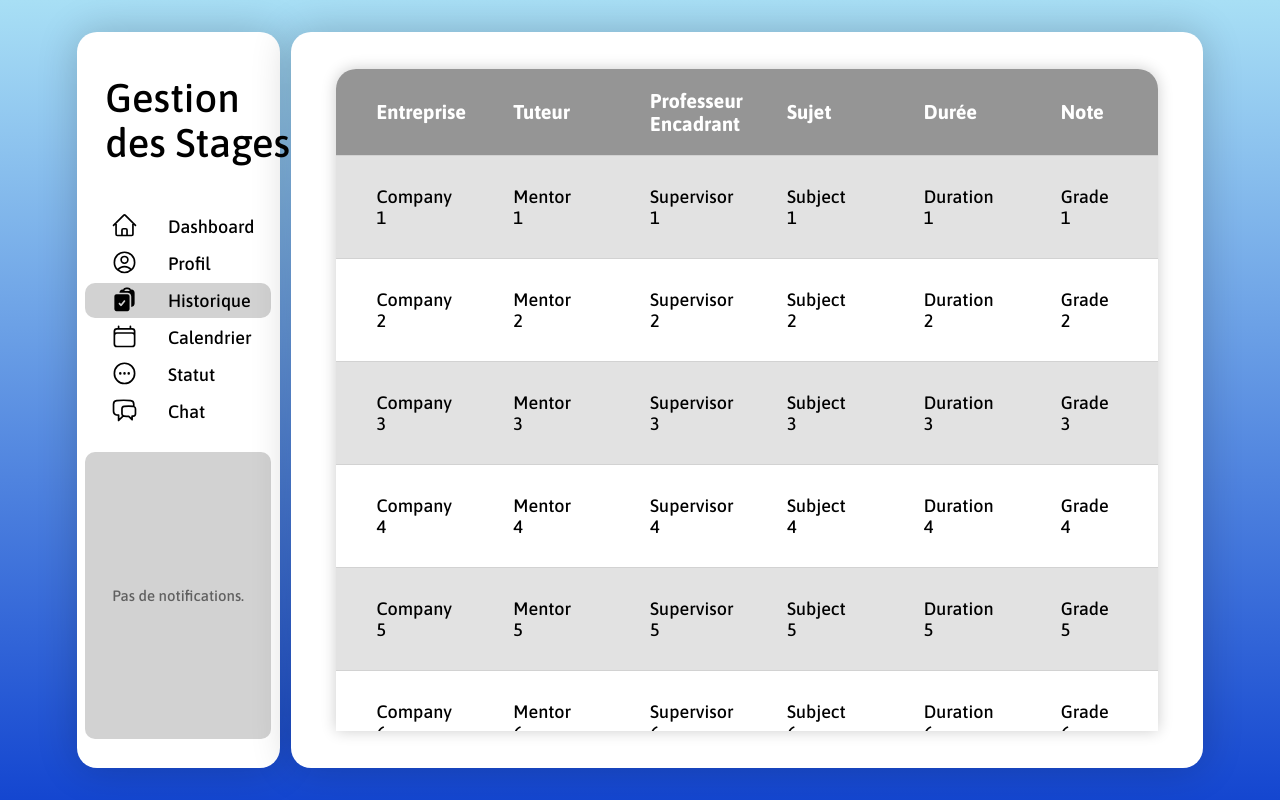
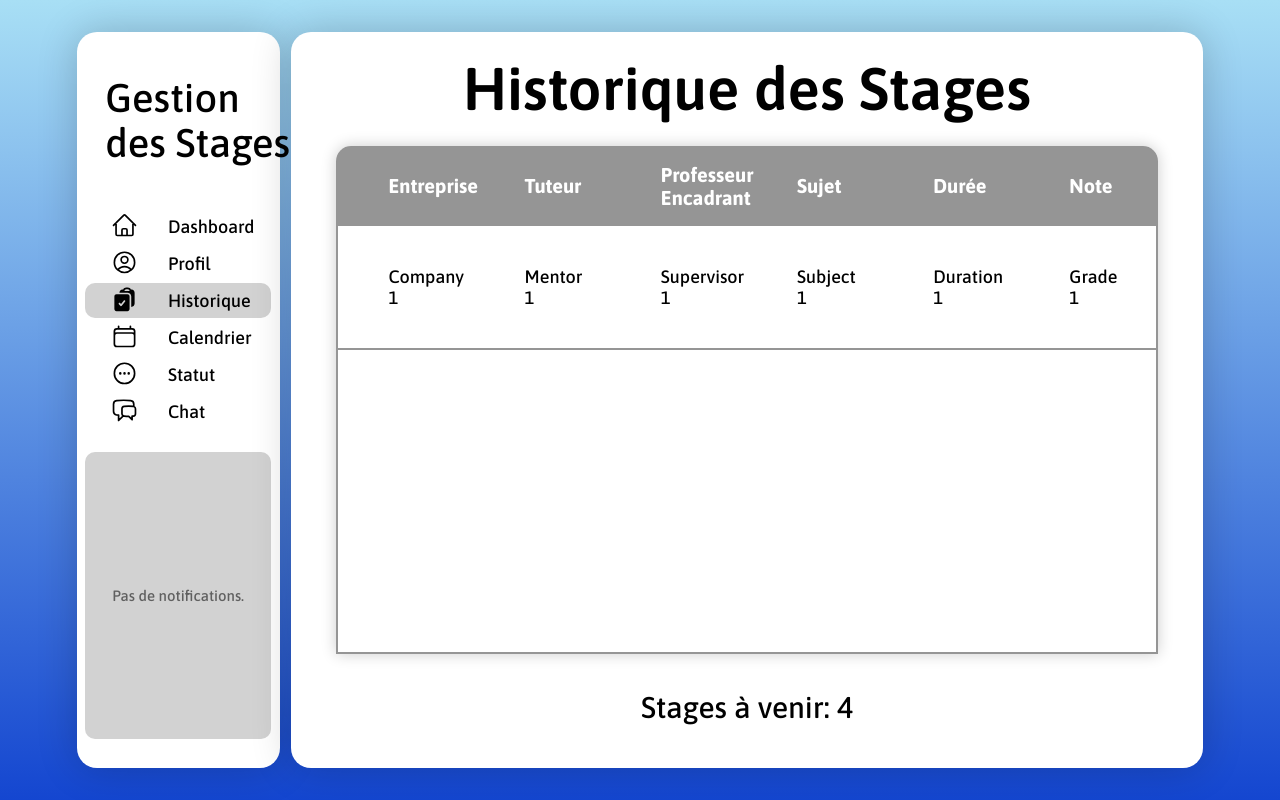
Before and after one commit to IlyassKrichi/internshipmanager, an Angular app in the folder angularclient/: page /historique in a window 1280 px wide. Built offline with nearby package versions, Linux system fonts and the light colour scheme.

Commit message:
Update .hintrc and calendar-etu component
Update history-etu component

```diff
--- a/angularclient/src/app/calendar-etu/calendar-etu.component.html
+++ b/angularclient/src/app/calendar-etu/calendar-etu.component.html
@@ -165,6 +165,6 @@
       </div>
       <div class="notifications">Pas de notifications.</div>
     </div>
-    <div class="history"></div>
+    <div class="calendar"></div>
   </div>
 </div>
--- a/angularclient/src/app/calendar-etu/calendar-etu.component.scss
+++ b/angularclient/src/app/calendar-etu/calendar-etu.component.scss
@@ -14,7 +14,7 @@
   position: relative;
   display: grid;
   grid-template-columns: 18% 81%;
-  grid-template-areas: "sidebar history";
+  grid-template-areas: "sidebar calendar";
   gap: 1%;
 }
 
@@ -26,8 +26,8 @@
   position: relative;
 }
 
-.history {
-  grid-area: history;
+.calendar {
+  grid-area: calendar;
   background: white;
   box-shadow: 0px 0px 40px rgba(0, 0, 0, 0.2);
   border-radius: 20px;
--- a/angularclient/src/app/history-etu/history-etu.component.html
+++ b/angularclient/src/app/history-etu/history-etu.component.html
@@ -121,6 +121,8 @@
       <div class="notifications">Pas de notifications.</div>
     </div>
     <div class="history">
+      <div class="title">Historique des Stages</div>
+      <div class="table">
         <table>
           <thead>
             <tr>
@@ -141,96 +143,10 @@
               <td>Duration 1</td>
               <td>Grade 1</td>
             </tr>
-          <tr>
-            <td>Company 2</td>
-            <td>Mentor 2</td>
-            <td>Supervisor 2</td>
-            <td>Subject 2</td>
-            <td>Duration 2</td>
-            <td>Grade 2</td>
-          </tr>
-          <tr>
-            <td>Company 3</td>
-            <td>Mentor 3</td>
-            <td>Supervisor 3</td>
-            <td>Subject 3</td>
-            <td>Duration 3</td>
-            <td>Grade 3</td>
-          </tr>
-          <tr>
-            <td>Company 4</td>
-            <td>Mentor 4</td>
-            <td>Supervisor 4</td>
-            <td>Subject 4</td>
-            <td>Duration 4</td>
-            <td>Grade 4</td>
-          </tr>
-          <tr>
-            <td>Company 5</td>
-            <td>Mentor 5</td>
-            <td>Supervisor 5</td>
-            <td>Subject 5</td>
-            <td>Duration 5</td>
-            <td>Grade 5</td>
-          </tr>
-          <tr>
-            <td>Company 6</td>
-            <td>Mentor 6</td>
-            <td>Supervisor 6</td>
-            <td>Subject 6</td>
-            <td>Duration 6</td>
-            <td>Grade 6</td>
-          </tr>
-          <tr>
-            <td>Company 7</td>
-            <td>Mentor 7</td>
-            <td>Supervisor 7</td>
-            <td>Subject 7</td>
-            <td>Duration 7</td>
-            <td>Grade 7</td>
-          </tr>
-          <tr>
-            <td>Company 8</td>
-            <td>Mentor 8</td>
-            <td>Supervisor 8</td>
-            <td>Subject 8</td>
-            <td>Duration 8</td>
-            <td>Grade 8</td>
-          </tr>
-          <tr>
-            <td>Company 9</td>
-            <td>Mentor 9</td>
-            <td>Supervisor 9</td>
-            <td>Subject 9</td>
-            <td>Duration 9</td>
-            <td>Grade 9</td>
-          </tr>
-          <tr>
-            <td>Company 10</td>
-            <td>Mentor 10</td>
-            <td>Supervisor 10</td>
-            <td>Subject 10</td>
-            <td>Duration 10</td>
-            <td>Grade 10</td>
-          </tr>
-          <tr>
-            <td>Company 11</td>
-            <td>Mentor 11</td>
-            <td>Supervisor 11</td>
-            <td>Subject 11</td>
-            <td>Duration 11</td>
-            <td>Grade 11</td>
-          </tr>
-          <tr>
-            <td>Company 12</td>
-            <td>Mentor 12</td>
-            <td>Supervisor 12</td>
-            <td>Subject 12</td>
-            <td>Duration 12</td>
-            <td>Grade 12</td>
-          </tr>
           </tbody>
         </table>
       </div>
+      <div class="footer">Stages à venir: 4</div>
     </div>
   </div>
+</div>
--- a/angularclient/src/app/history-etu/history-etu.component.scss
+++ b/angularclient/src/app/history-etu/history-etu.component.scss
@@ -37,23 +37,43 @@
   align-items: center;
 }
 
-.history table {
+.title {
+  position: absolute;
+  top: 3%;
+  font-size: 60px;
+  font-weight: 600;
+}
+
+.footer {
+  position: absolute;
+  bottom: 6%;
+  font-size: 30px;
+  font-weight: 500;
+}
+
+.table {
   width: 90%;
-  height: 90%;
-  border-top-left-radius: 20px;
-  border-top-right-radius: 20px;
-  border-collapse: collapse;
-  font-family: var(--font-default);
+  height: 69.1%;
+  border-top-left-radius: 15px;
+  border-top-right-radius: 15px;
   overflow: hidden;
   box-shadow: 0px 0px 15px 0px rgba(0, 0, 0, 0.2);
 }
 
+.history table {
+  width: 100%;
+  height: 100%;
+  border: 2px solid #959595;
+  border-collapse: collapse;
+  font-family: var(--font-default);
+}
+
 .history th {
-  padding: 20px 40px;
+  padding: 15px 50px;
 }
 
 .history td {
-  padding: 30px 40px;
+  padding: 40px 50px;
 }
 
 .history table thead tr {
@@ -83,13 +103,16 @@
   border-bottom: 1px solid #d2d2d2;
 }
 
-.history table tr:nth-child(odd) {
+.history table tr:nth-child(even) {
   background-color: #e2e2e2;
 }
 
+.history table tr:last-of-type {
+  border-bottom: 2px solid #959595;
+}
+
 .history table tbody {
-  overflow-y: auto;
-  height: 99.4%;
+  height: 88.5%;
   display: block;
 }
 
```
Also changed, not shown: 1 other file (tests, documents, lock files or other folders). Lines whose indentation alone changed are shown as unchanged.
